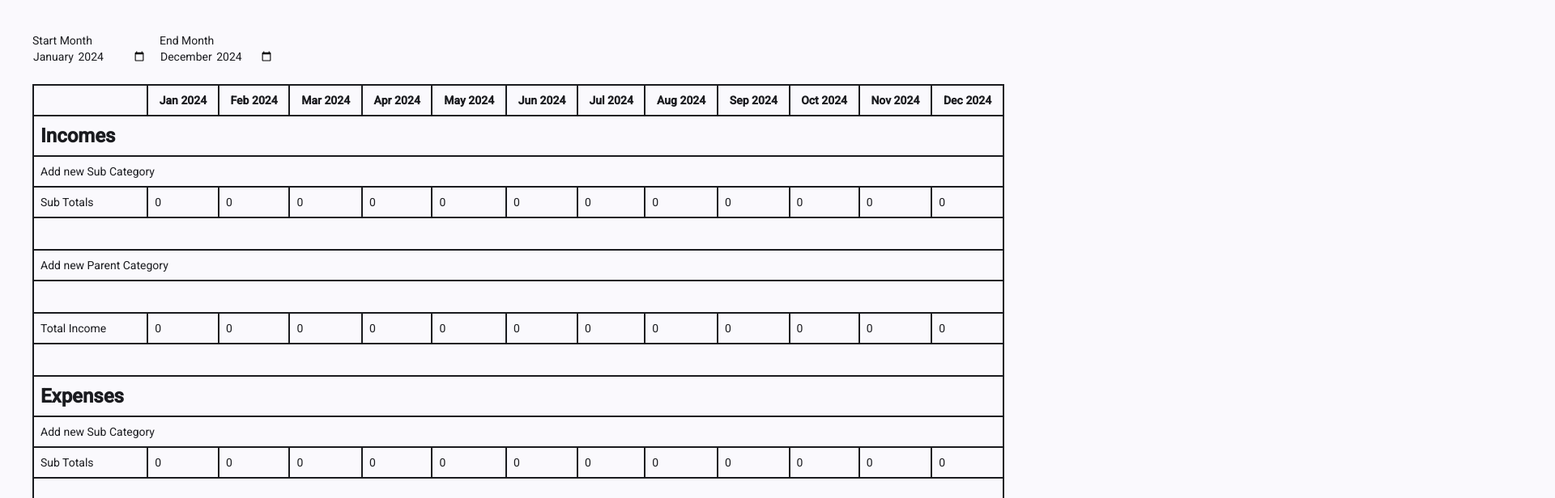
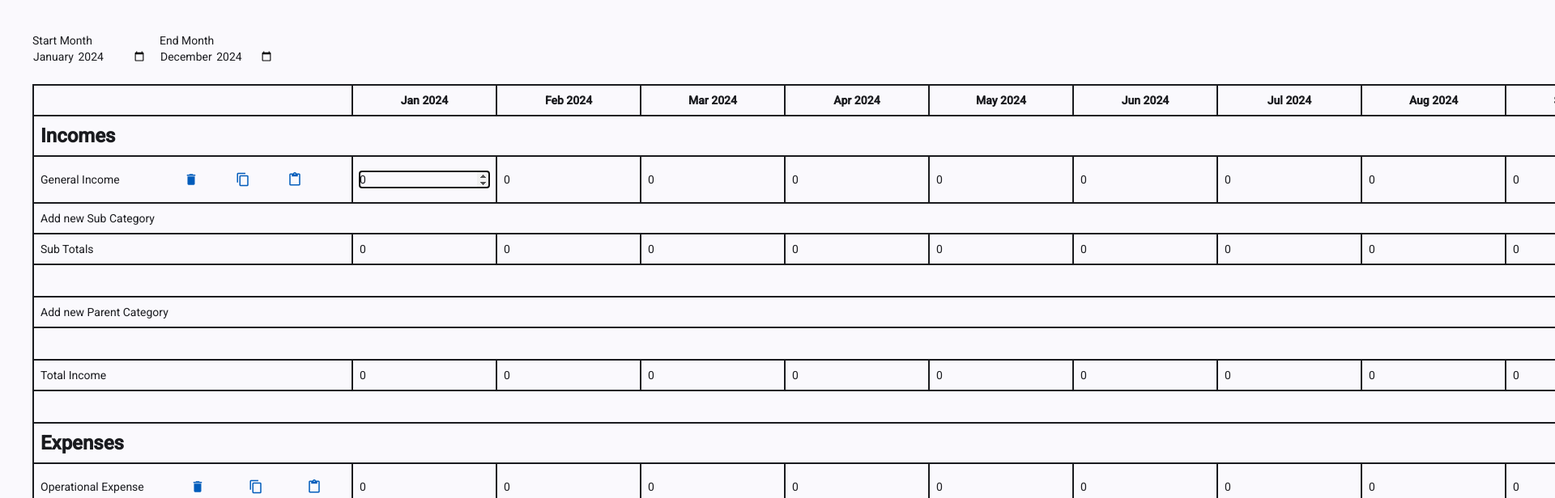
Before and after one commit to nacht1310/avnon-test, an Angular app: page / in a window 1280 px wide. Shown: the top 616 px of the page at 81% size, 1920 px wide, since content can reach past the window. Built offline with nearby package versions, Linux system fonts and the light colour scheme.

Commit message:
#update: enhance input handling for child entries with keyboard navigation and prevent default behavior

```diff
--- a/src/app/app.html
+++ b/src/app/app.html
@@ -63,7 +63,12 @@
         $index){
         <td>
           <form [formGroup]="getFormGroup(subValue)">
-            <input type="text" formControlName="value" />
+            <input
+              #inputCell
+              type="number"
+              formControlName="value"
+              (keydown)="preventDefault($event)"
+            />
           </form>
         </td>
         }
@@ -160,7 +165,12 @@
         $index){
         <td>
           <form [formGroup]="getFormGroup(subValue)">
-            <input type="text" formControlName="value" />
+            <input
+              #inputCell
+              type="number"
+              formControlName="value"
+              (keydown)="preventDefault($event)"
+            />
           </form>
         </td>
         }
--- a/src/app/app.ts
+++ b/src/app/app.ts
@@ -1,4 +1,15 @@
-import { Component, computed, OnDestroy, signal, Signal, WritableSignal } from '@angular/core';
+import {
+  AfterViewInit,
+  Component,
+  computed,
+  effect,
+  ElementRef,
+  HostListener,
+  OnDestroy,
+  signal,
+  Signal,
+  viewChildren,
+} from '@angular/core';
 import { toSignal } from '@angular/core/rxjs-interop';
 import {
   AbstractControl,
@@ -18,7 +29,36 @@ import { IChildCategory, IParentCategory } from './app.types';
   imports: [ReactiveFormsModule, MatIconModule, MatButtonModule],
   templateUrl: './app.html',
 })
-export class App implements OnDestroy {
+export class App implements OnDestroy, AfterViewInit {
+  @HostListener('window:keyup', ['$event'])
+  keyEvent(event: KeyboardEvent) {
+    const focusedElement = document.activeElement;
+    const index = this.inputCells().findIndex((el) => el.nativeElement === focusedElement);
+    if (event.key === 'ArrowDown') {
+      const calculatedIndex = index + this.ranges().length;
+      if (calculatedIndex < this.inputCells().length) {
+        this.inputCells()[calculatedIndex].nativeElement.focus();
+      }
+    }
+    if (event.key === 'ArrowUp') {
+      const calculatedIndex = index - this.ranges().length;
+      if (calculatedIndex >= 0) {
+        this.inputCells()[calculatedIndex].nativeElement.focus();
+      }
+    }
+    if (event.key === 'ArrowLeft') {
+      const prevIndex = index - 1 >= 0 ? index - 1 : 0;
+      this.inputCells()[prevIndex].nativeElement.focus();
+    }
+    if (event.key === 'ArrowRight') {
+      const nextIndex =
+        index + 1 < this.inputCells().length ? index + 1 : this.inputCells().length - 1;
+      this.inputCells()[nextIndex].nativeElement.focus();
+    }
+  }
+
+  inputCells = viewChildren<ElementRef<HTMLInputElement>>('inputCell');
+
   // Unsubscribe from all subscriptions
   private _unsubscribeAll = new Subject<void>();
 
@@ -205,6 +245,14 @@ export class App implements OnDestroy {
     // Initialize with one parent category each
     this.addIncomeParent('Incomes');
     this.addExpenseParent('Expenses');
+
+    // Initialize with one child category each
+    this.addIncomeChild('Incomes', undefined, 'General Income');
+    this.addExpenseChild('Expenses', undefined, 'Operational Expense');
+  }
+
+  ngAfterViewInit(): void {
+    this.inputCells()[0].nativeElement.focus();
   }
 
   ngOnDestroy(): void {
@@ -240,7 +288,7 @@ export class App implements OnDestroy {
   }
 
   // Functions to add new income and expense child entries
-  addIncomeChild(parent?: string, range?: string) {
+  addIncomeChild(parent?: string, range?: string, label?: string) {
     const ranges = range ? [range] : this.ranges();
     const parents = parent ? [parent] : this.incomeParentForm.value.map((item: any) => item.label);
     for (const parentLabel of parents) {
@@ -249,7 +297,10 @@ export class App implements OnDestroy {
       );
       if (parentForm) {
         const childrenArray = parentForm.get('children') as UntypedFormArray;
-        const group = this._formBuilder.group({ label: [''], values: this._formBuilder.array([]) });
+        const group = this._formBuilder.group({
+          label: [label],
+          values: this._formBuilder.array([]),
+        });
         for (const value of ranges) {
           const valuesArray = group.get('values') as UntypedFormArray;
           valuesArray.push(this._formBuilder.group({ value: [0], time: [value] }));
@@ -259,7 +310,7 @@ export class App implements OnDestroy {
     }
   }
 
-  addExpenseChild(parent?: string, range?: string) {
+  addExpenseChild(parent?: string, range?: string, label?: string) {
     const ranges = range ? [range] : this.ranges();
     const parents = parent ? [parent] : this.incomeParentForm.value.map((item: any) => item.label);
     for (const parentLabel of parents) {
@@ -268,7 +319,10 @@ export class App implements OnDestroy {
       );
       if (parentForm) {
         const childrenArray = parentForm.get('children') as UntypedFormArray;
-        const group = this._formBuilder.group({ label: [''], values: this._formBuilder.array([]) });
+        const group = this._formBuilder.group({
+          label: [label],
+          values: this._formBuilder.array([]),
+        });
         for (const value of ranges) {
           const valuesArray = group.get('values') as UntypedFormArray;
           valuesArray.push(this._formBuilder.group({ value: [0], time: [value] }));
@@ -388,6 +442,10 @@ export class App implements OnDestroy {
     return group as UntypedFormArray;
   }
 
+  preventDefault(event: Event) {
+    event.preventDefault();
+  }
+
   // Function to handle copy and paste of child entries
   copyChild(parent: string, index: number, type: 'income' | 'expense') {
     const parentForm =
```
